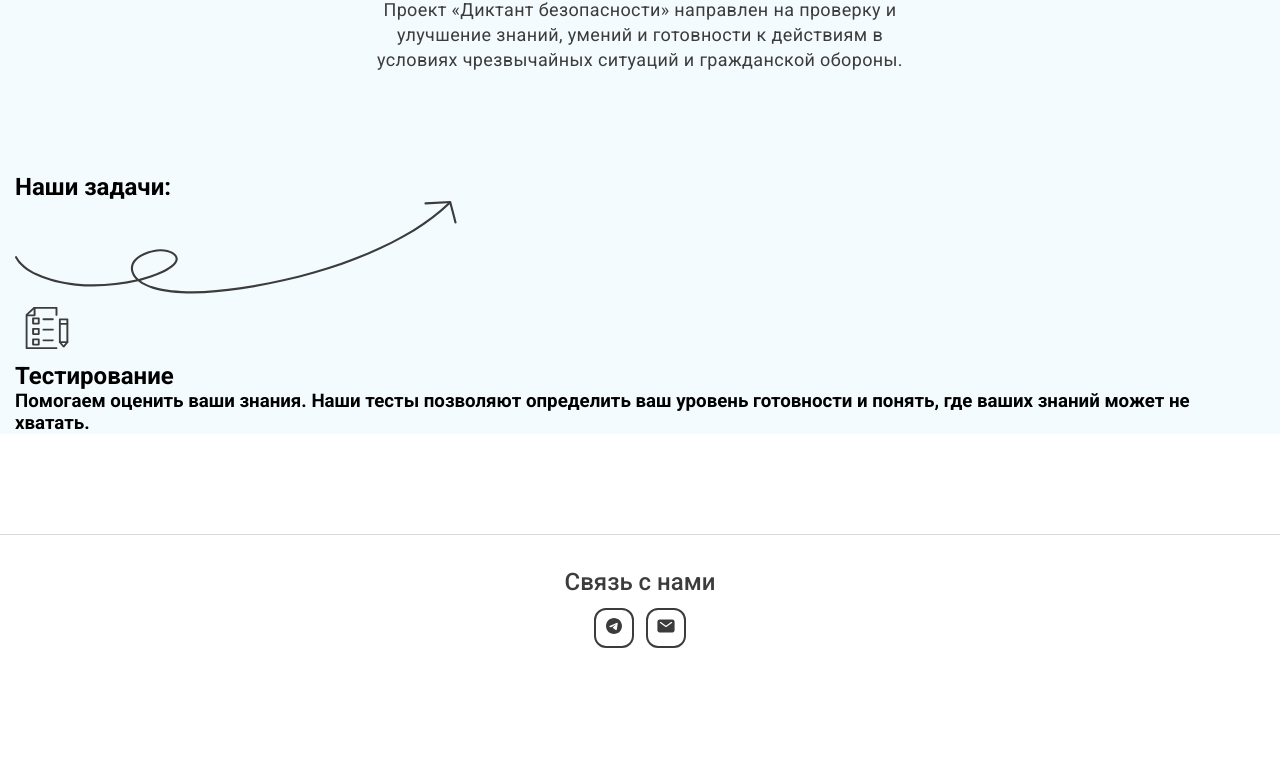
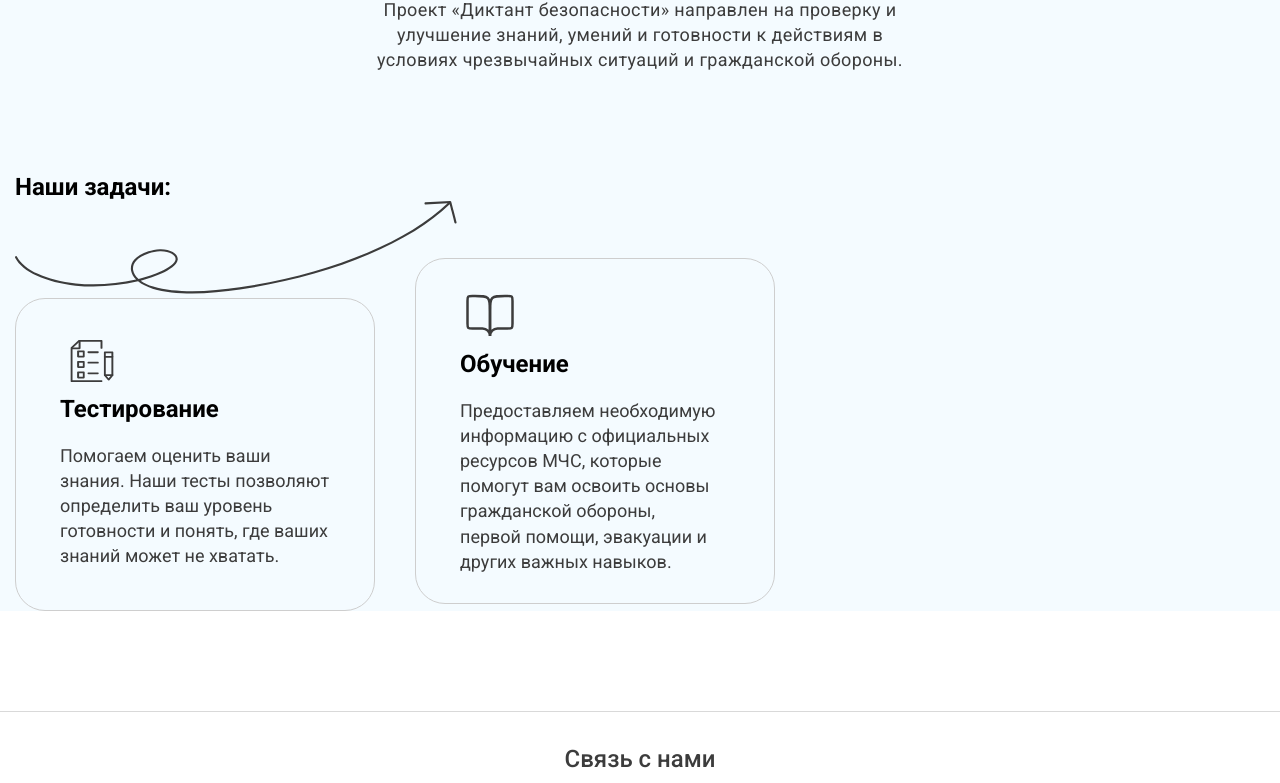
Before and after one commit to mishagukasyan/safety_dictate, a React app: page /about_project in a window 1280 px wide. Shown: the part 376-1159 px from the top of the page. Before the commit the page ends 1059 px from the top, so only its background shows below. Built offline with nearby package versions, Linux system fonts and the light colour scheme.

Commit message:
add about_project page description

```diff
--- a/src/components/icons/TaskAboutIcon1.tsx
+++ b/src/components/icons/TaskAboutIcon1.tsx
@@ -1,7 +1,9 @@
 import React from "react";
+import styled from "styled-components";
 
 export const TaskAboutIcon1 = () => {
   return (
+    <StyledIcon>
       <svg
         xmlns="http://www.w3.org/2000/svg"
         width="64"
@@ -61,5 +63,13 @@ export const TaskAboutIcon1 = () => {
           </clipPath>
         </defs>
       </svg>
+      <h2>Тестирование</h2>
+    </StyledIcon>
   );
 };
+
+const StyledIcon = styled.div`
+  display: flex;
+  flex-direction: column;
+  gap: 4px;
+`;
--- a/src/components/icons/TaskAboutIcon2.tsx
+++ b/src/components/icons/TaskAboutIcon2.tsx
@@ -1,7 +1,9 @@
 import React from "react";
+import styled from "styled-components";
 
 export const TaskAboutIcon2 = () => {
   return (
+    <StyledIcon>
       <svg
         xmlns="http://www.w3.org/2000/svg"
         width="60"
@@ -20,5 +22,13 @@ export const TaskAboutIcon2 = () => {
           stroke-width="2.5"
         />
       </svg>
+      <h2>Обучение</h2>
+    </StyledIcon>
   );
 };
+
+const StyledIcon = styled.div`
+  display: flex;
+  flex-direction: column;
+  gap: 4px;
+`;
--- /dev/null
+++ b/src/layout/aboutProject/task/TaskDescription.tsx
@@ -0,0 +1,66 @@
+import React from "react";
+import { TaskAboutIcon1 } from "../../../components/icons/TaskAboutIcon1";
+import styled from "styled-components";
+import { TaskAboutIcon2 } from "../../../components/icons/TaskAboutIcon2";
+
+export const TaskDescriptions = () => {
+  return (
+    <DescriptionContainer>
+      <TaskDescription>
+        <TaskAboutIcon1 />
+        <h3>
+          Помогаем оценить ваши знания. Наши тесты позволяют определить ваш
+          уровень готовности и понять, где ваших знаний может не хватать.
+        </h3>
+      </TaskDescription>
+      <TaskDescription2>
+        <TaskAboutIcon2 />
+        <h3>
+          Предоставляем необходимую информацию с официальных ресурсов МЧС,
+          которые помогут вам освоить основы гражданской обороны, первой помощи,
+          эвакуации и других важных навыков.
+        </h3>
+      </TaskDescription2>
+    </DescriptionContainer>
+  );
+};
+
+const TaskDescription = styled.div`
+  width: 360px;
+  border: 1px solid #cecece;
+  border-radius: 30px;
+  padding: 32px 46px 41px 44px;
+  h3 {
+    width: 270px;
+    color: #3c3c3c;
+    font-size: 18px;
+    font-weight: 400;
+    line-height: 140%;
+    margin-top: 20px;
+  }
+`;
+
+const DescriptionContainer = styled.div`
+  display: flex;
+  gap: 40px;
+`;
+
+const TaskDescription2 = styled.div`
+  width: 360px;
+  height: 346px;
+  border: 1px solid #cecece;
+  border-radius: 30px;
+  padding: 27px 60px 36px 44px;
+  h3 {
+    width: 256px;
+    color: #3c3c3c;
+    font-size: 18px;
+    font-weight: 400;
+    line-height: 140%;
+    margin-top: 20px;
+  }
+
+  position: relative;
+  top: -40px;
+  margin-bottom: -40px;
+`;
--- a/src/layout/aboutProject/task/Tasks.tsx
+++ b/src/layout/aboutProject/task/Tasks.tsx
@@ -2,20 +2,14 @@ import React from "react";
 import { ArrowTasksIcon } from "../../../components/icons/ArrowTasksIcon";
 import styled from "styled-components";
 import { TaskAboutIcon1 } from "../../../components/icons/TaskAboutIcon1";
+import { TaskDescriptions } from "./TaskDescription";
 
 export const Tasks = () => {
   return (
     <StyledTask>
       <h2>Наши задачи:</h2>
       <ArrowTasksIcon />
-      <div>
-        <TaskAboutIcon1 />
-        <h2>Тестирование</h2>
-        <h3>
-          Помогаем оценить ваши знания. Наши тесты позволяют определить ваш
-          уровень готовности и понять, где ваших знаний может не хватать.
-        </h3>
-      </div>
+      <TaskDescriptions />
     </StyledTask>
   );
 };
```
Lines whose indentation alone changed are shown as unchanged.
